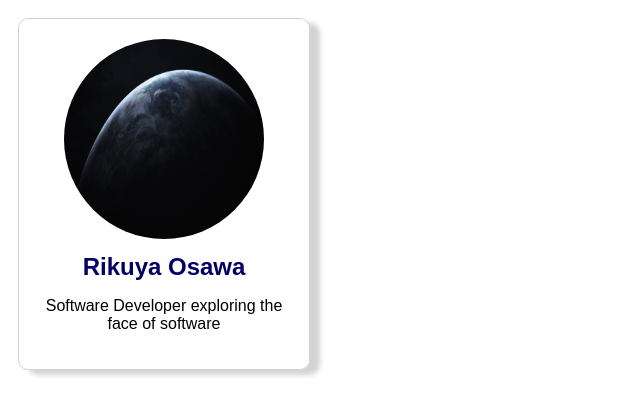
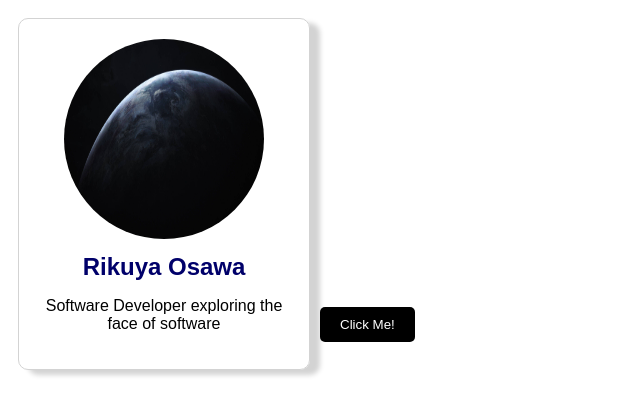
Before and after one commit to rikuyaosawa/react, a React (Vite) app: page / in a window 1280 px wide. Shown: the top 414 px of the page, without its empty margins (0-640 px from the left). Built offline with nearby package versions, Linux system fonts and the light colour scheme.

Commit message:
React Card Component and three ways to apply styling

```diff
--- a/index.html
+++ b/index.html
@@ -2,7 +2,6 @@
 <html lang="en">
     <head>
         <meta charset="UTF-8" />
-        <link rel="icon" type="image/svg+xml" href="/vite.svg" />
         <meta name="viewport" content="width=device-width, initial-scale=1.0" />
         <title>React Card</title>
     </head>
--- a/src/App.jsx
+++ b/src/App.jsx
@@ -1,9 +1,11 @@
-import Card from "./Card";
+import Button from "./Button/Button.jsx";
+import Card from "./Card.jsx";
 
 function App() {
     return (
         <>
             <Card />
+            <Button />
         </>
     );
 }
--- /dev/null
+++ b/src/Button/Button.jsx
@@ -0,0 +1,7 @@
+import styles from "./Button.module.css";
+
+function Button() {
+    return <button className={styles.button}>Click Me!</button>;
+}
+
+export default Button;
--- /dev/null
+++ b/src/Button/Button.module.css
@@ -0,0 +1,10 @@
+/*Styling using Modules*/
+
+.button {
+    background-color: black;
+    color: white;
+    padding: 10px 20px;
+    border-radius: 5px;
+    border: none;
+    cursor: pointer;
+}
--- a/src/Card.jsx
+++ b/src/Card.jsx
@@ -1,12 +1,15 @@
 import profilePic from "./assets/earth.jpg";
 function Card() {
+    // Inline Styling
+    const imgStyle = {
+        width: "200px",
+        height: "200px",
+        borderRadius: "50%",
+        marginBottom: "10px",
+    };
     return (
         <div className="card">
-            <img
-                className="card-img"
-                alt="profile picture"
-                src={profilePic}
-            ></img>
+            <img style={imgStyle} alt="profile picture" src={profilePic}></img>
             <h2 className="card-title">Rikuya Osawa</h2>
             <p className="card-text">
                 Software Developer exploring the face of software
--- a/src/index.css
+++ b/src/index.css
@@ -1,3 +1,5 @@
+/*Styling using External CSS*/
+
 .card {
     border: 1px solid lightgray;
     border-radius: 10px;
```
Also changed, not shown: src/main.jsx (+9 -9 lines).
